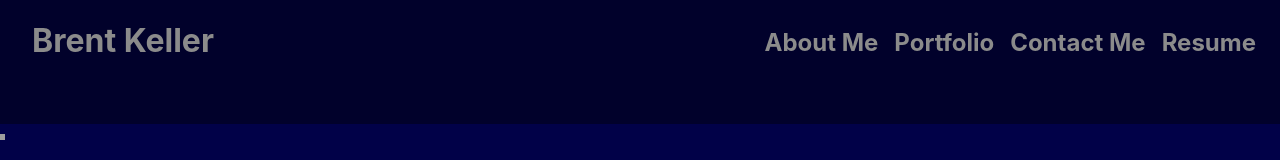
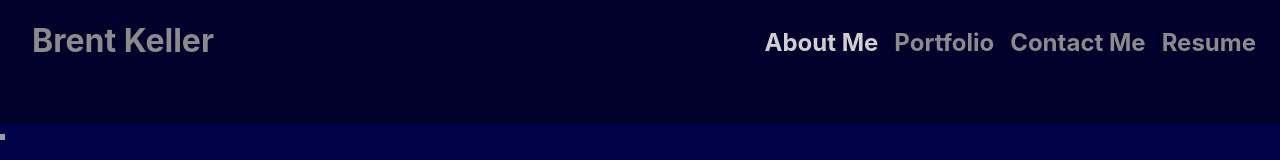
Before and after one commit to bikeller104/20ReactProjectShowcase, a React (Create React App) app in the folder react-app/: page / in a window 1280 px wide. Shown: the top 160 px of the page. Built offline with nearby package versions, Linux system fonts and the light colour scheme; grey boxes are pictures that could not be loaded.

Commit message:
added section highlighting for nav bar

```diff
--- a/react-app/src/Styles/Header.css
+++ b/react-app/src/Styles/Header.css
@@ -24,6 +24,14 @@
     margin: .5em;
 }
 
-.header nav a:hover {
+.header nav .link {
+    color: var(--main-txt-color);
+}
+
+.header nav .selected {
     color: var(--main-txt-color-highlight);
 }
+
+.header nav a .link:hover {
+    color: var(--main-txt-color-highlight);
+}
--- a/react-app/src/components/Header.js
+++ b/react-app/src/components/Header.js
@@ -22,16 +22,16 @@ function Header({ActivePage, setActivePage}) {
             <h1>Brent Keller</h1>
             <nav>
                 <a>
-                    <h2 onClick={activateAboutMe}>About Me</h2>
+                    <h2 onClick={activateAboutMe} class={ActivePage == ABOUT_ME ? "selected" : "link"}>About Me</h2>
                 </a>
                 <a>
-                    <h2 onClick={activatePortfolio}>Portfolio</h2>
+                    <h2 onClick={activatePortfolio} class={ActivePage == PORTFOLIO ? "selected" : "link"}>Portfolio</h2>
                 </a>
                 <a>
-                    <h2 onClick={activateContactMe}>Contact Me</h2>
+                    <h2 onClick={activateContactMe} class={ActivePage == CONTACT_ME ? "selected" : "link"}>Contact Me</h2>
                     </a>
                 <a>
-                    <h2 onClick={activateResume}> Resume</h2>
+                    <h2 onClick={activateResume} class={ActivePage == RESUME ? "selected" : "link"}> Resume</h2>
                 </a>
             </nav>
         </header>
--- a/react-app/src/pages/Home.js
+++ b/react-app/src/pages/Home.js
@@ -30,7 +30,7 @@ function decidePage(activePage)
 
 export function Home() {
 
-    const [activePage, setActivePage] = useState(AboutMe);
+    const [activePage, setActivePage] = useState(ABOUT_ME);
 
 
 
```
